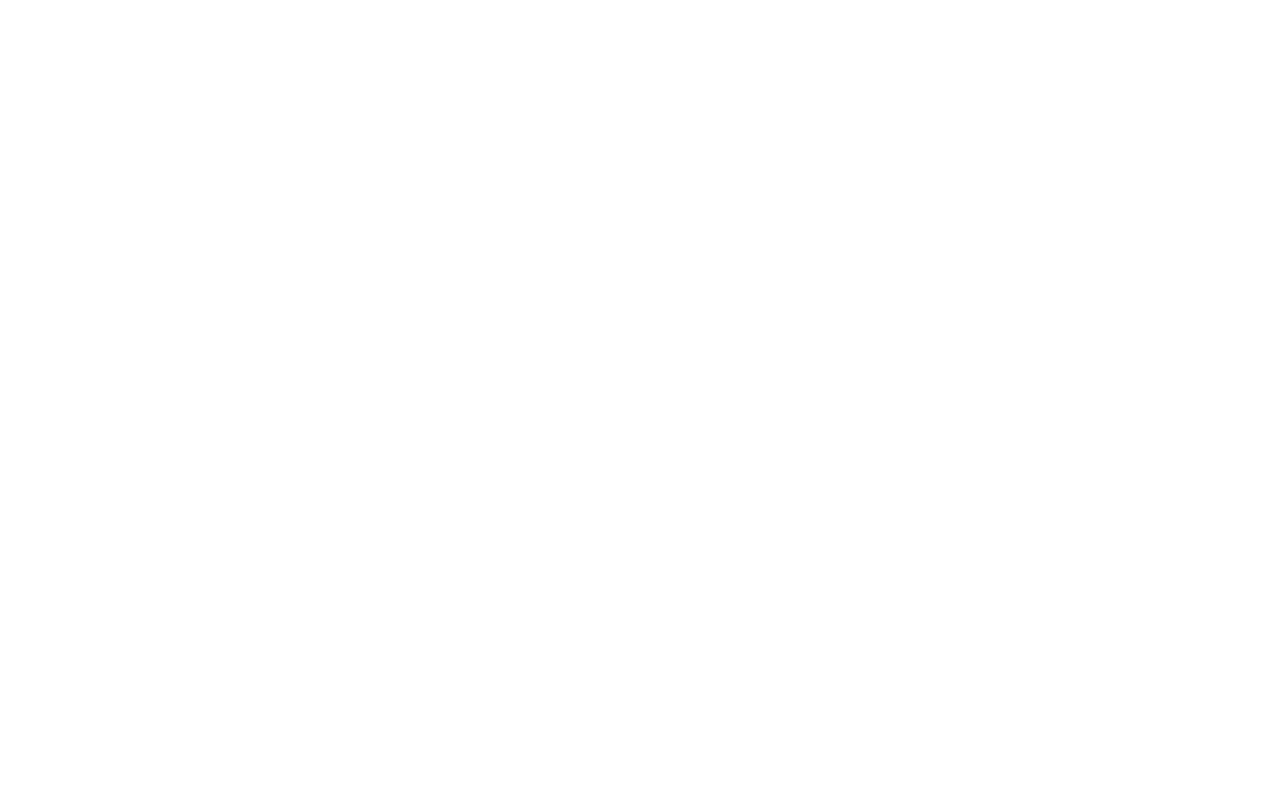
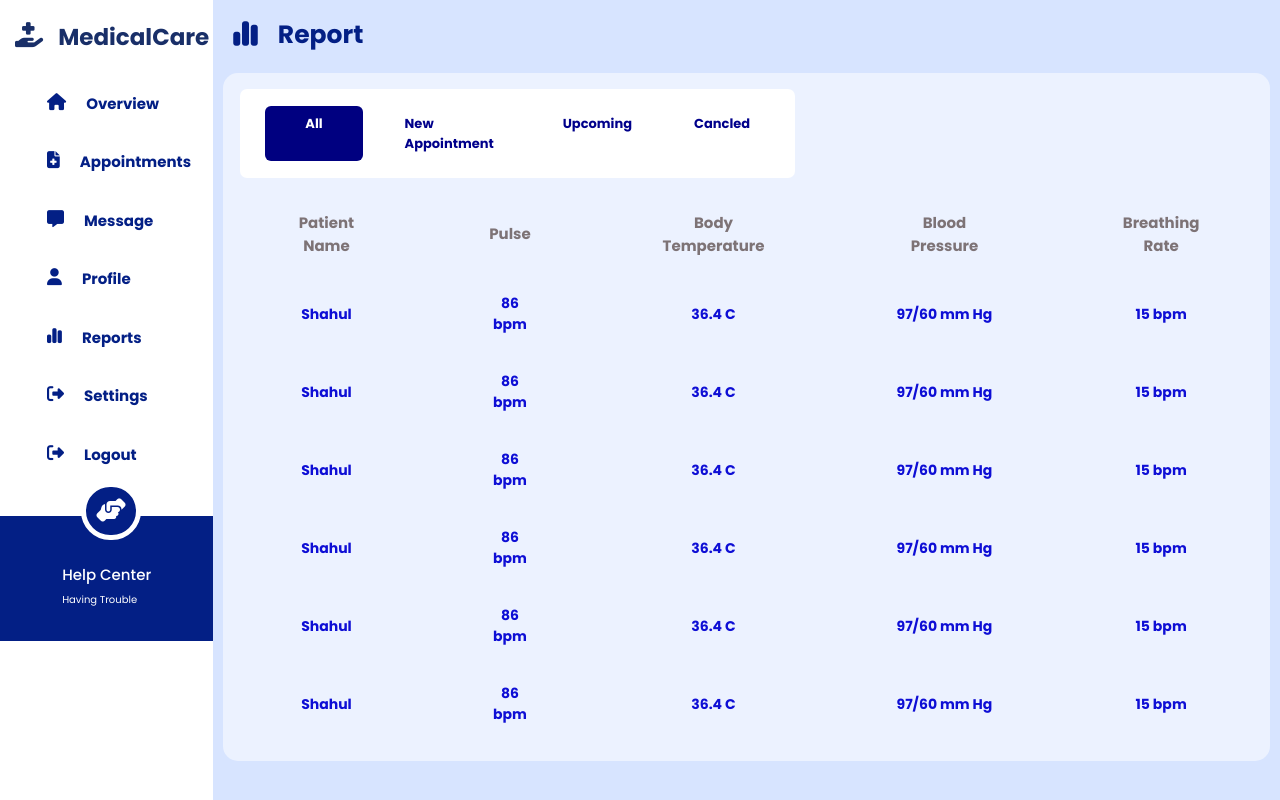
Before and after one commit to sarucm1017/Healthcare_Management-Frontend, a React (Create React App) app: page /reportOfPatients in a window 1280 px wide. Before the commit this address had no page. Built offline with nearby package versions, Linux system fonts and the light colour scheme; a web font is replaced by a local one.

Commit message:
report section - doctor

```diff
--- a/src/Componets/Layout/ProfileSection/Doctor/DoctorProfileEdit.jsx
+++ b/src/Componets/Layout/ProfileSection/Doctor/DoctorProfileEdit.jsx
@@ -6,6 +6,7 @@
 } from "../../../../Redux/Slices/DoctorSlice";
 import DoctorsDashboardSideSection from "../../Dashborad/Doctors/DoctorsDashboardSideSection";
 import defaultimage from "./defaultimage.jpg";
+import './doctorprofile.css';
 
 const DoctorProfileUpdate = () => {
   const dispatch = useDispatch();
--- a/src/Componets/Layout/ProfileSection/Doctor/doctorprofile.css
+++ b/src/Componets/Layout/ProfileSection/Doctor/doctorprofile.css
@@ -13,7 +13,7 @@
     padding: 8px 0;
 }
 .profile_inputValue{
-    padding: 10px 0;
+    padding: 8px 0;
     border-bottom: 1px solid #3f3a3a;
 }
 .profile_input_title p{
@@ -30,3 +30,12 @@
     font-weight: 700;
     color: #031F85;
 }
+.profile_inputValue input{
+    border: none;
+    background-color: transparent;
+    font-size: 13px;
+    color: #031F85;
+    font-weight: 700;
+    width: 95%;
+    padding: 3px 0;
+}
--- /dev/null
+++ b/src/Componets/Layout/ReportSection/Doctors/ReportOfPatients.jsx
@@ -0,0 +1,104 @@
+import React from "react";
+import DoctorsDashboardSideSection from "../../Dashborad/Doctors/DoctorsDashboardSideSection";
+import "./reportOfpatient.css";
+
+const ReportOfpatient = () => {
+  return (
+    <>
+      <div className="container-fluid">
+        <div className="col-md-12 full_container">
+          <DoctorsDashboardSideSection />
+          <div className="col-md-10">
+            <div className="main_home">
+              <div className="nav_bar_section">
+                <div className="left_section">
+                  <div className="icon_part">
+                    <i className="fa-solid fa-chart-simple"></i>
+                  </div>
+                  <div className="title_part">
+                    <h4>Report</h4>
+                  </div>
+                </div>
+                <div className="right_section"></div>
+              </div>
+              <div className="main_bodybannersection">
+                <div className="col-md-12 maincontentsection">
+                    <div className="banner_section-header">
+                        <div className="headerClassification all"><p>All</p></div>
+                        <div className="headerClassification"><p>New Appointment</p></div>
+                        <div className="headerClassification"><p>Upcoming</p></div>
+                        <div className="headerClassification"><p>Cancled</p></div>
+                    </div>
+                    <div className="bannerSection-content">
+                    <table className="reportTable">
+                        <thead>
+                            <tr>
+                                <th className="table-header">Patient Name</th>
+                                <th className="table-header">Pulse</th>
+                                <th className="table-header">Body Temperature</th>
+                                <th className="table-header">Blood Pressure</th>
+                                <th className="table-header">Breathing Rate</th>
+
+                            </tr>
+                        </thead>
+
+                      <tbody className="table-bodyContent">
+                            <tr>
+                                <td className="tableValues">Shahul</td>
+                                <td className="tableValues">86 bpm</td>
+                                <td className="tableValues">36.4 C</td>
+                                <td className="tableValues">97/60 mm Hg</td>
+                                <td className="tableValues">15 bpm</td>
+                            </tr>
+                            <tr>
+                                <td className="tableValues">Shahul</td>
+                                <td className="tableValues">86 bpm</td>
+                                <td className="tableValues">36.4 C</td>
+                                <td className="tableValues">97/60 mm Hg</td>
+                                <td className="tableValues">15 bpm</td>
+                            </tr>
+                            <tr>
+                                <td className="tableValues">Shahul</td>
+                                <td className="tableValues">86 bpm</td>
+                                <td className="tableValues">36.4 C</td>
+                                <td className="tableValues">97/60 mm Hg</td>
+                                <td className="tableValues">15 bpm</td>
+                            </tr>
+                            <tr>
+                                <td className="tableValues">Shahul</td>
+                                <td className="tableValues">86 bpm</td>
+                                <td className="tableValues">36.4 C</td>
+                                <td className="tableValues">97/60 mm Hg</td>
+                                <td className="tableValues">15 bpm</td>
+                            </tr>
+                            <tr>
+                                <td className="tableValues">Shahul</td>
+                                <td className="tableValues">86 bpm</td>
+                                <td className="tableValues">36.4 C</td>
+                                <td className="tableValues">97/60 mm Hg</td>
+                                <td className="tableValues">15 bpm</td>
+                            </tr>
+                            <tr>
+                                <td className="tableValues">Shahul</td>
+                                <td className="tableValues">86 bpm</td>
+                                <td className="tableValues">36.4 C</td>
+                                <td className="tableValues">97/60 mm Hg</td>
+                                <td className="tableValues">15 bpm</td>
+                            </tr>
+
+                        </tbody>
+
+                    </table>
+                    </div>
+                </div>
+                </div>
+              </div>
+            </div>
+          </div>
+        </div>
+
+    </>
+  );
+};
+
+export default ReportOfpatient;
--- /dev/null
+++ b/src/Componets/Layout/ReportSection/Doctors/reportOfpatient.css
@@ -0,0 +1,40 @@
+.banner_section-header{
+    display: flex;
+    padding: 17px 25px;
+    gap: 22px;
+    background-color: white;
+    width: 53%;
+    margin: 16px 17px;
+    border-radius: 7px;
+}
+.headerClassification{
+    padding: 8px 20px;
+    border-radius: 6px;
+}
+.headerClassification.all{
+    padding: 8px 40px;
+    background-color: navy;
+}
+.headerClassification.all p{
+    color: white;
+}
+
+.table-header,.tableValues {
+    padding: 18px 54px;
+    text-align: center;
+}
+.table-header{
+    font-size: 15px;
+    font-weight: 700;
+   color: #564646bd;
+}
+.tableValues{
+    font-size: 14px;
+    font-weight: 700;
+    color:#0e0ed5;
+}
+.headerClassification p{
+    font-size: 13px;
+    font-weight: 700;
+    color: darkblue;
+}
--- a/src/Componets/Router/MainRoutes.js
+++ b/src/Componets/Router/MainRoutes.js
@@ -20,6 +20,7 @@
 import PatientMessage from "../Layout/Message/Patient/PatientMessage";
 import DoctorProfile from "../Layout/ProfileSection/Doctor/DoctorProfile";
 import DoctorProfileUpdate from "../Layout/ProfileSection/Doctor/DoctorProfileEdit";
+import ReportOfPatients from "../Layout/ReportSection/Doctors/ReportOfPatients";
 
 
 const MainRoutes = () => {
@@ -47,6 +48,7 @@
             <Route path ="/doctorsDashboard/:userId" element = {<DoctorsDashboard/>}></Route>
             <Route path ="/doctorProfile" element = {<DoctorProfile/>}></Route>
             <Route path ="/doctorProfileupdate" element = {<DoctorProfileUpdate/>}></Route>
+            <Route path ="/reportOfPatients" element = {<ReportOfPatients/>}></Route>
 
         </Routes>
         </>
```
